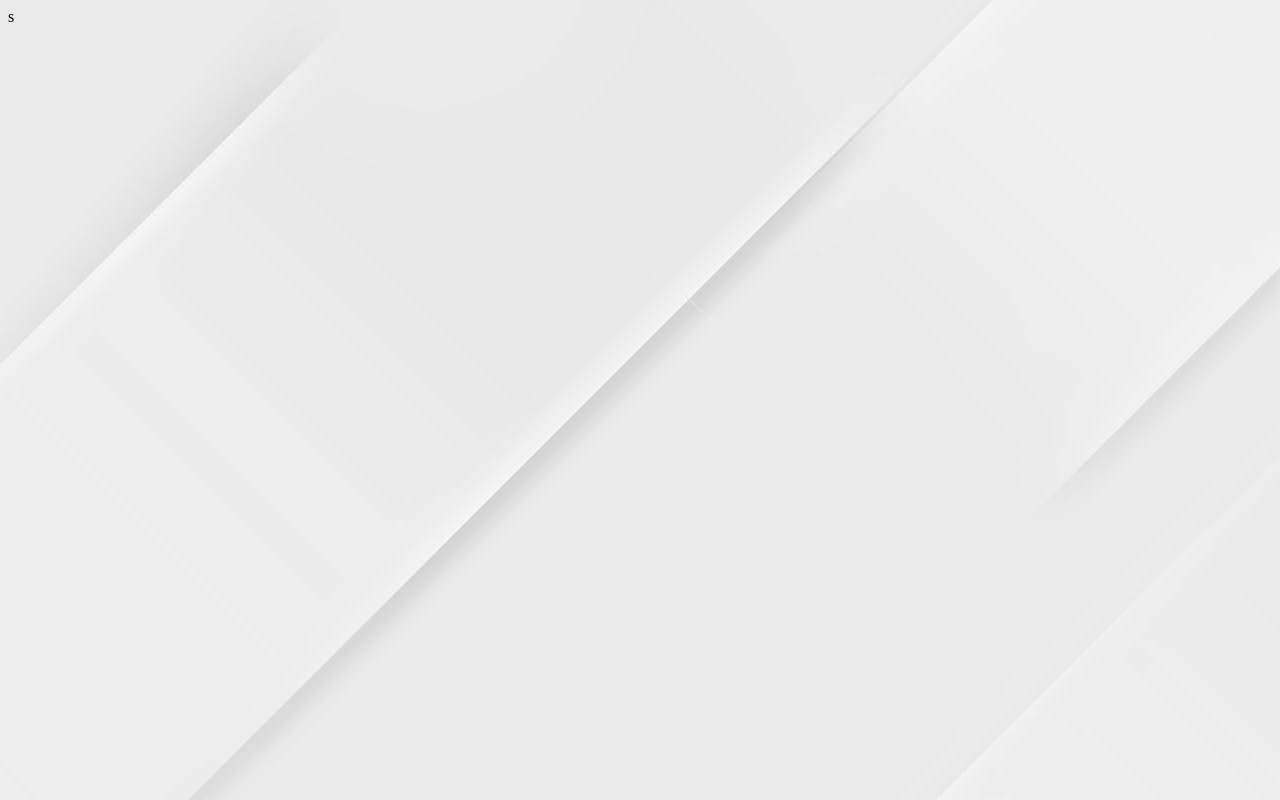
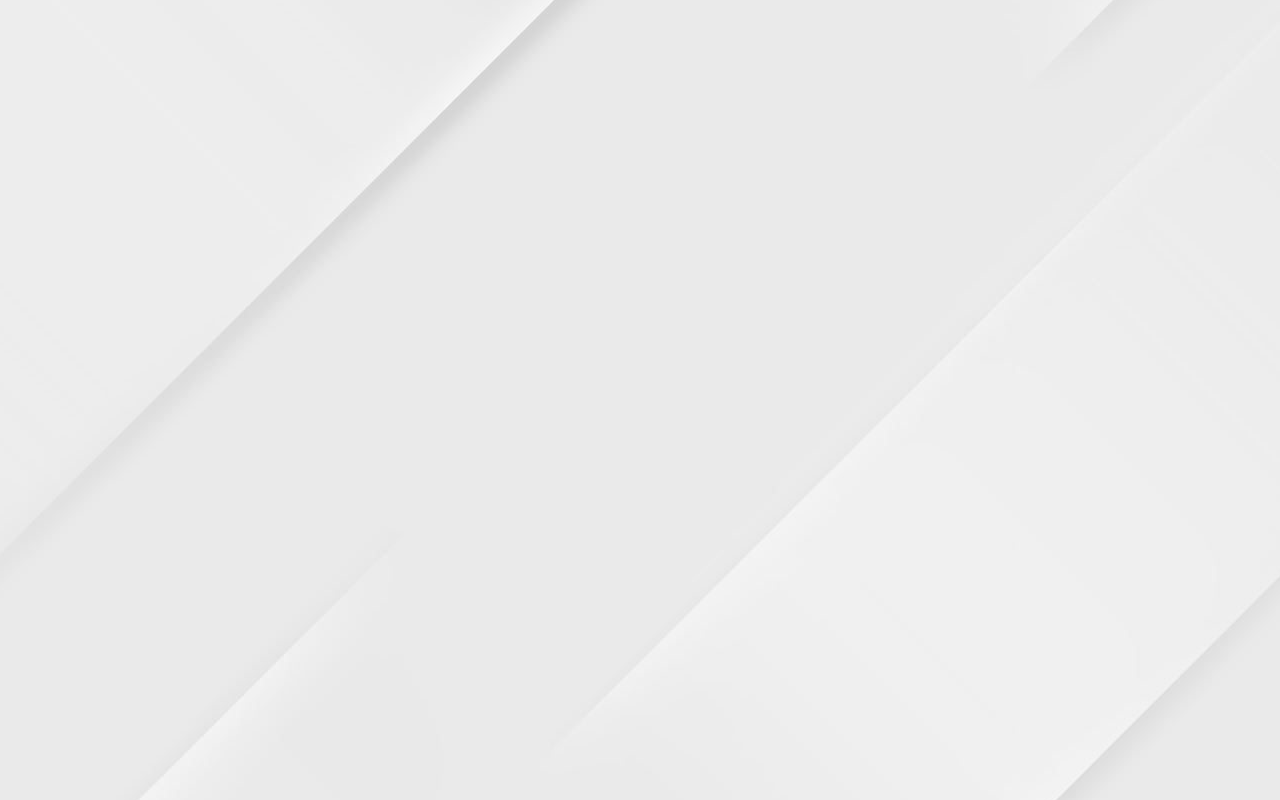
Before and after one commit to maxwellschrainer/html-css, a plain HTML site: page exercícios/ex022 (background image)/fundo005.html in a window 1280 px wide. Drawn offline with Linux system fonts and the light colour scheme.

Commit message:
Update CSS

```diff
--- a/exercícios/ex022 (background image)/fundo005.html
+++ b/exercícios/ex022 (background image)/fundo005.html
@@ -8,12 +8,12 @@
         body{
             background-image: url(imagens/wallpaper006.jpg);
             background-repeat: no-repeat;
-            background-position: top center;
+            background-position: center center;
             height: 98vh;
         }
     </style>
 </head>
 <body>
-    s
+
 </body>
 </html>
```
